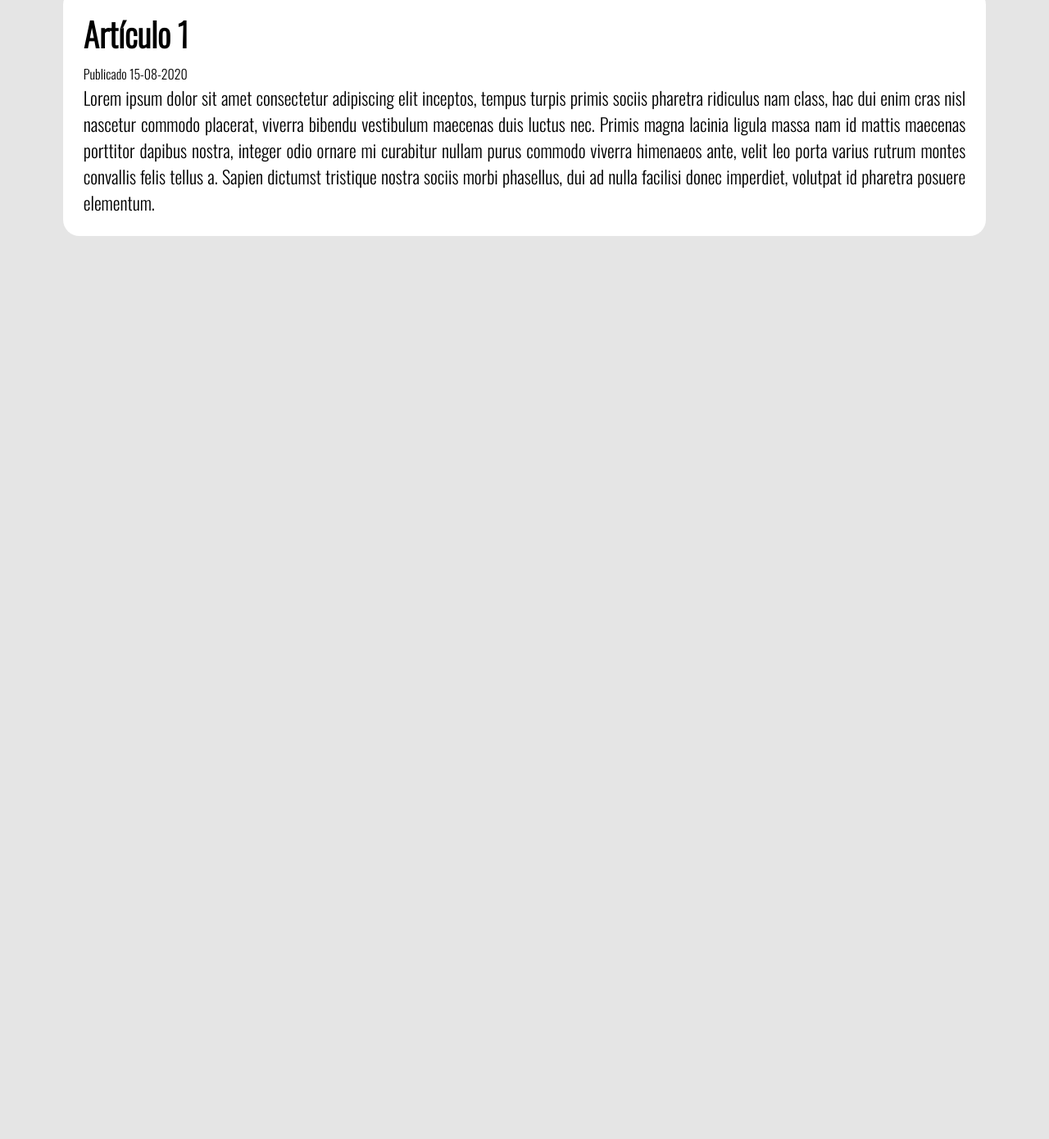
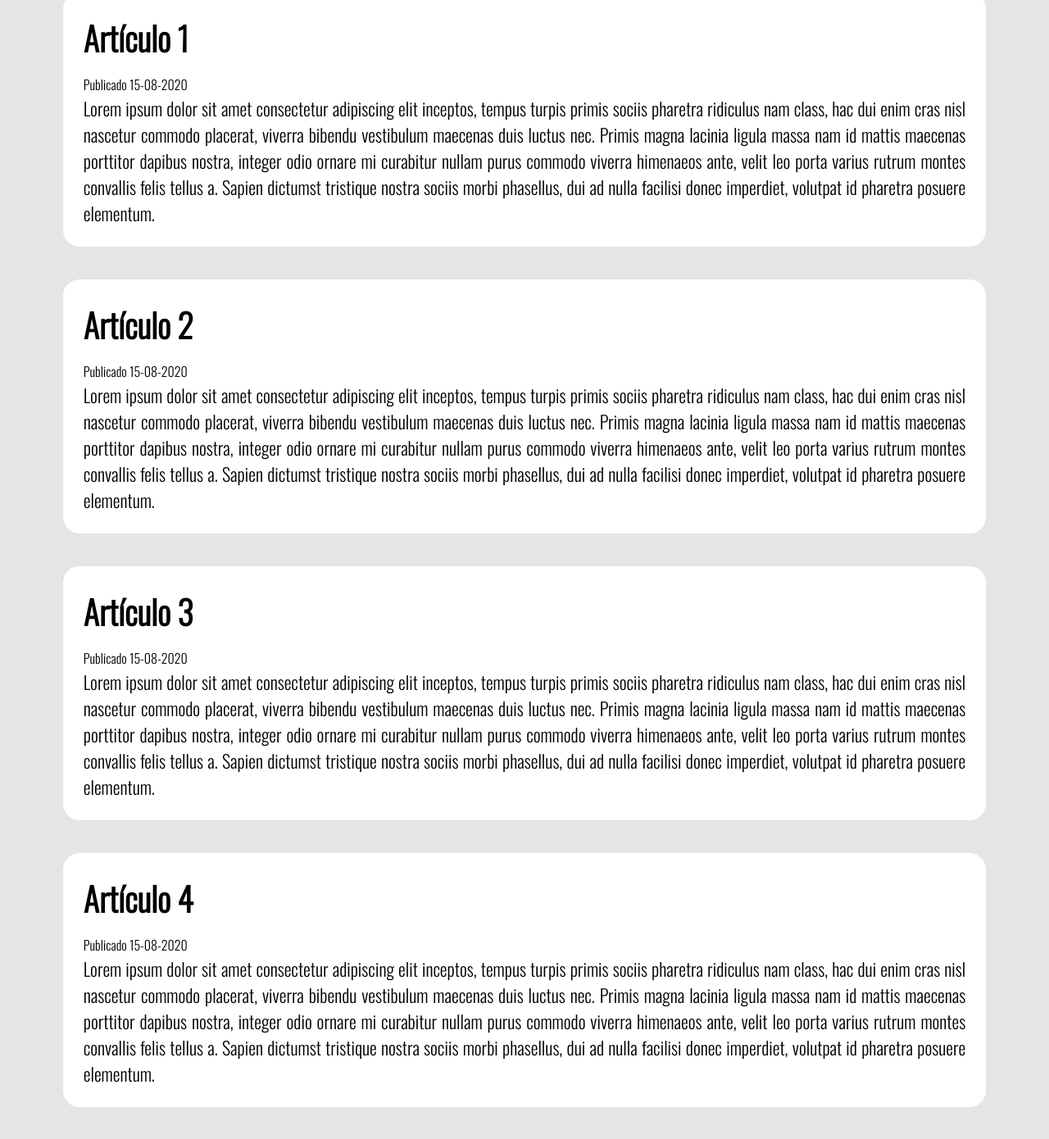
Before and after one commit to Reyes71/Renovados, a plain HTML site: page index.html in a window 1280 px wide. Shown: the part 348-1738 px from the top of the page at 82% size. Before the commit the page ends 800 px from the top, so only its background shows below. Drawn offline with nearby package versions, Linux system fonts and the light colour scheme.

Commit message:
I have done the style

```diff
--- a/index.html
+++ b/index.html
@@ -29,7 +29,23 @@
     </header>
     <section>
       <article>
-	<h2>Artículo 1</h2>
+	<h2><a href="#">Artículo 1</a></h2>
+	<time datetime="15-08-2020">Publicado 15-08-2020</time>
+	<p>Lorem ipsum dolor sit amet consectetur adipiscing elit inceptos, tempus turpis primis sociis pharetra ridiculus nam class, hac dui enim cras nisl nascetur commodo placerat, viverra bibendu
+	vestibulum maecenas duis luctus nec. Primis magna lacinia ligula massa nam id mattis maecenas porttitor dapibus nostra, integer odio ornare mi curabitur nullam purus commodo viverra himenaeos
+	ante, velit leo porta varius rutrum montes convallis felis tellus a. Sapien dictumst tristique nostra sociis morbi phasellus, dui ad nulla facilisi donec imperdiet, volutpat id pharetra
+	posuere elementum.</p>
+      </article>
+      <article>
+	<h2><a href="#">Artículo 2</a></h2>
+	<time datetime="15-08-2020">Publicado 15-08-2020</time>
+	<p>Lorem ipsum dolor sit amet consectetur adipiscing elit inceptos, tempus turpis primis sociis pharetra ridiculus nam class, hac dui enim cras nisl nascetur commodo placerat, viverra bibendu
+	vestibulum maecenas duis luctus nec. Primis magna lacinia ligula massa nam id mattis maecenas porttitor dapibus nostra, integer odio ornare mi curabitur nullam purus commodo viverra himenaeos
+	ante, velit leo porta varius rutrum montes convallis felis tellus a. Sapien dictumst tristique nostra sociis morbi phasellus, dui ad nulla facilisi donec imperdiet, volutpat id pharetra
+	posuere elementum.</p>
+      </article>
+      <article>
+	<h2><a href="#">Artículo 3</a></h2>
 	<time datetime="15-08-2020">Publicado 15-08-2020</time>
 	<p>Lorem ipsum dolor sit amet consectetur adipiscing elit inceptos, tempus turpis primis sociis pharetra ridiculus nam class, hac dui enim cras nisl nascetur commodo placerat, viverra bibendu
 	vestibulum maecenas duis luctus nec. Primis magna lacinia ligula massa nam id mattis maecenas porttitor dapibus nostra, integer odio ornare mi curabitur nullam purus commodo viverra himenaeos
@@ -37,6 +53,14 @@
 	posuere elementum.</p>
       </article>
     </section>
+    <article>
+	<h2><a href="#">Artículo 4</a></h2>
+	<time datetime="15-08-2020">Publicado 15-08-2020</time>
+	<p>Lorem ipsum dolor sit amet consectetur adipiscing elit inceptos, tempus turpis primis sociis pharetra ridiculus nam class, hac dui enim cras nisl nascetur commodo placerat, viverra bibendu
+	vestibulum maecenas duis luctus nec. Primis magna lacinia ligula massa nam id mattis maecenas porttitor dapibus nostra, integer odio ornare mi curabitur nullam purus commodo viverra himenaeos
+	ante, velit leo porta varius rutrum montes convallis felis tellus a. Sapien dictumst tristique nostra sociis morbi phasellus, dui ad nulla facilisi donec imperdiet, volutpat id pharetra
+	posuere elementum.</p>
+      </article>
   </div>
 </body>
 </html>
--- a/styles.css
+++ b/styles.css
@@ -16,7 +16,7 @@ nav {
 
 nav ul li a {
   color: #cdcdcd;
-  font-size: 22px;
+  font-size: 28px;
   text-decoration: none;
 }
 
@@ -30,7 +30,7 @@ nav ul {
 }
 
 nav ul li {
-  padding: 20px;
+  padding: 18px;
 }
 
 /*Header*/
@@ -56,12 +56,14 @@ article{
  margin-top: 40px;
  margin-left: 6%;
  margin-right: 6%;
+ margin-bottom: 40px;
  padding: 25px;
  border-radius: 20px;
 }
 
 article h2 {
   font-size: 40px;
+  margin-bottom: 8px;
 }
 
 article p {
@@ -71,3 +73,12 @@ article p {
 article time {
   font-size: 16px;
 }
+
+article a {
+ text-decoration: none;
+ color: black;
+}
+
+article a:Hover {
+ border-bottom: 1px solid black;
+}
```
